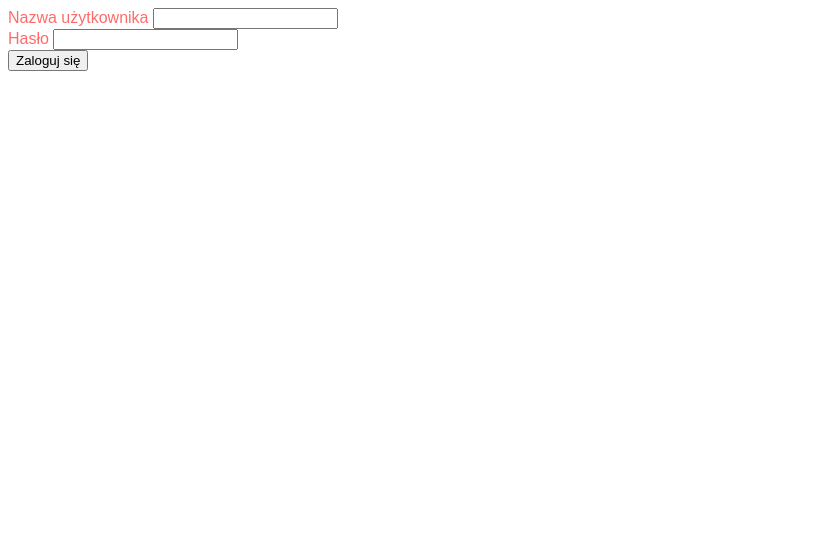
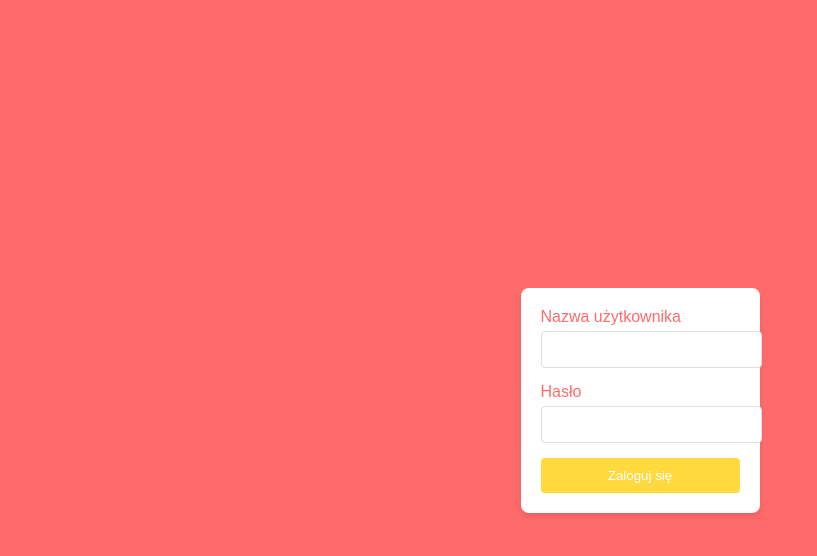
Before and after one commit to rdembski/FitMind-Guru, a website: page index.html in a window 1280 px wide. Shown: the whole page, without its empty margins (0-817 px from the left). Drawn offline with Linux system fonts and the light colour scheme.

Commit message:
Update style.css

```diff
--- a/style.css
+++ b/style.css
@@ -21,6 +21,56 @@ main {
     /* Stylizacja głównej zawartości */
 }
 
+body {
+    margin: 0;
+    padding: 0;
+    font-family: 'Arial', sans-serif;
+    background-color: #FF6B6B; /* główny kolor z projektu */
+    display: flex;
+    justify-content: center;
+    align-items: center;
+    height: 100vh;
+}
+
+.login-container {
+    background: #ffffff;
+    padding: 20px;
+    border-radius: 8px;
+    box-shadow: 0 4px 6px rgba(0, 0, 0, 0.1);
+}
+
+.login-form .form-group {
+    margin-bottom: 15px;
+}
+
+.login-form .form-group label {
+    display: block;
+    margin-bottom: 5px;
+}
+
+.login-form .form-group input {
+    width: 100%;
+    padding: 10px;
+    border-radius: 4px;
+    border: 1px solid #ddd;
+}
+
+.login-form button {
+    width: 100%;
+    padding: 10px;
+    border: none;
+    border-radius: 4px;
+    background-color: var(--secondary-color); /* dodatkowy kolor z projektu */
+    color: white;
+    cursor: pointer;
+}
+
+.login-form button:hover {
+    background-color: darken(var(--secondary-color), 10%);
+}
+
+
+
 footer {
     /* Stylizacja stopki */
 }
```
